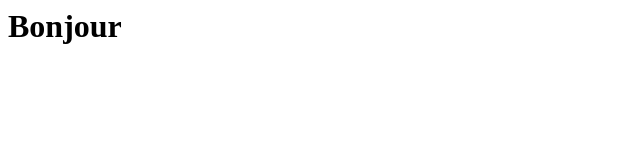
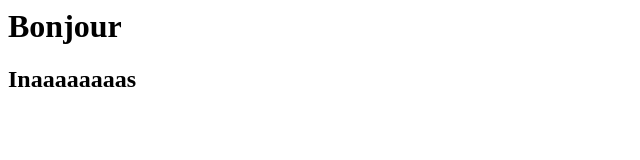
Before and after one commit to inass-bd/hello, a plain HTML site: page index.html in a window 1280 px wide. Shown: the whole page, without its empty margins (0-640 px from the left). Drawn offline with Linux system fonts and the light colour scheme.

Commit message:
modifier of index file

```diff
--- a/index.html
+++ b/index.html
@@ -4,6 +4,7 @@
 </head>
 <body>
 	<h1> Bonjour</h1>
-
+ <h2>
+ 	Inaaaaaaaas</h2>
 </body>
 </html>
```
